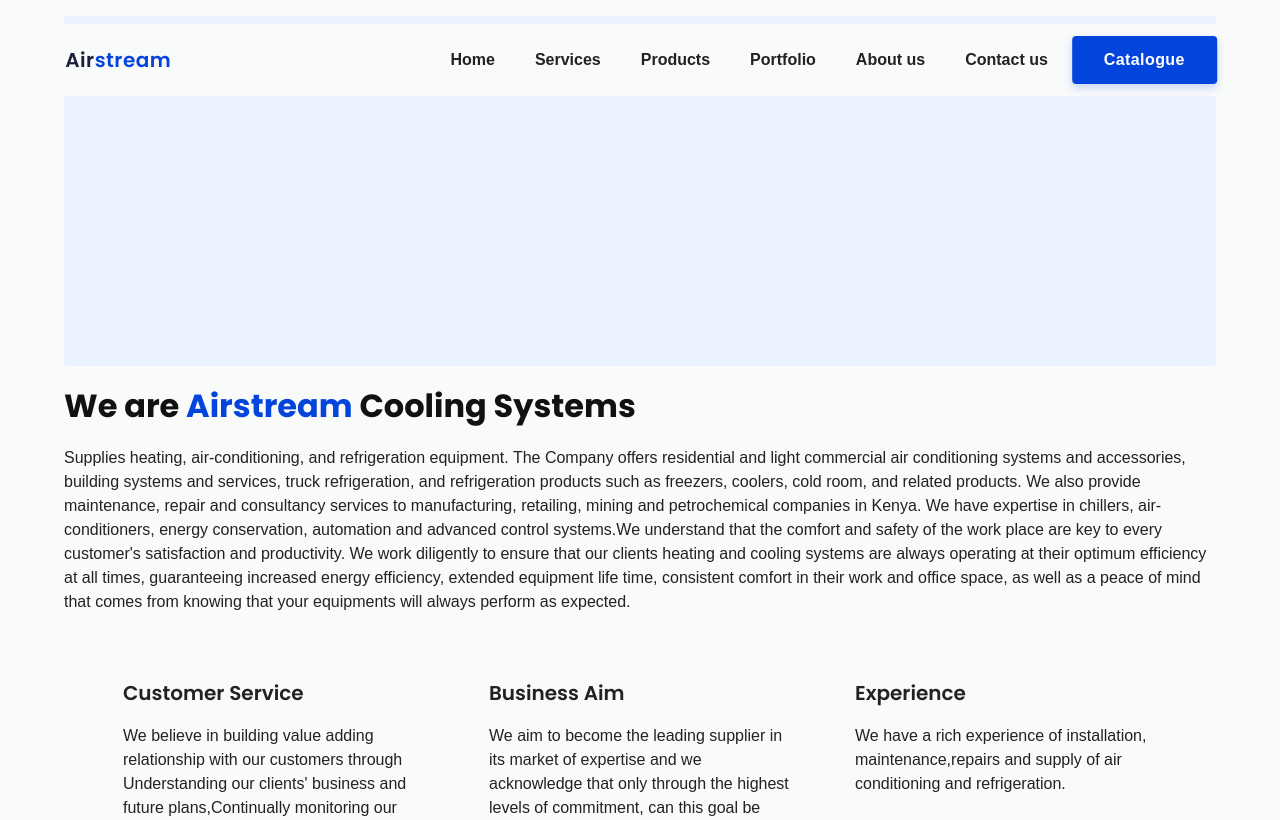
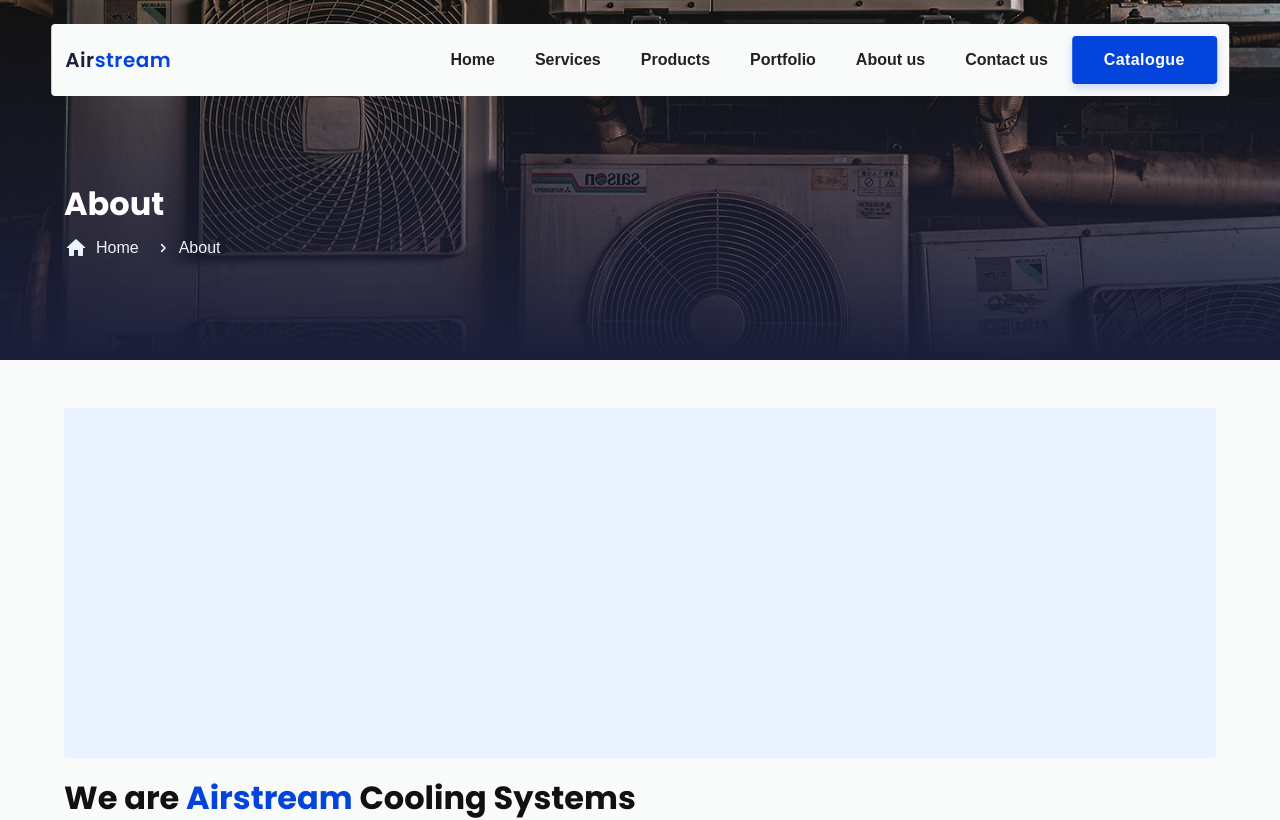
Before and after one commit to alphy1027/air-stream, a Next.js app: page /about in a window 1280 px wide. Shown: the top 820 px of the page. Built offline with nearby package versions, Linux system fonts and the light colour scheme; no server answers; a web font is replaced by a local one.

Commit message:
created the pages head section

```diff
--- a/src/app/home/sections/HeroSection.tsx
+++ b/src/app/home/sections/HeroSection.tsx
@@ -8,7 +8,7 @@
 export default function HeroSection() {
   return (
     <section className="">
-      <div className="relative min-h-[96vh] md:min-h-[80vh] lg:min-h-[90vh] bg-secondary -z-30 flex flex-col justify-center">
+      <div className="relative min-h-[70vh] md:min-h-[80vh] lg:min-h-[90vh] bg-secondary -z-30 flex flex-col justify-center">
         <Image
           src="/images/hero.png"
           alt="HVAC systems"
@@ -16,11 +16,11 @@
           priority
           className="object-cover object-center hero-img -z-10"
         />
-        <SectionContainer className="flex flex-col justify-center sm: translate-y-1/2">
+        <SectionContainer className="flex flex-col py-0 justify-center translate-y-1/4 sm:translate-y-1/2">
           <HeroContent />
         </SectionContainer>
       </div>
-      <div className="w-full h-24 bg-secondary flex justify-center items-center">
+      <div className="w-full p-1 bg-secondary flex justify-center items-center">
         <Button variant="transparent" rightIcon={<ArrowDown />} className="border-foreground-borders border" />
       </div>
       <BrandSection />
--- a/src/app/home/sections/TestimonialSection.tsx
+++ b/src/app/home/sections/TestimonialSection.tsx
@@ -10,8 +10,8 @@
       <SectionContainer className="flex flex-col items-center lg:flex-row lg:justify-around gap-brand-spacing lg:gap-0">
         <div className="flex flex-col self-start gap-y-brand-spacing-sm w-fit">
           <SectionTitle>
-            Our <span className="text-primary">Clients Speak</span>
-            <br /> for Us
+            Our <span className="text-primary">clients speak</span>
+            <br /> for us
           </SectionTitle>
           <QuoteIcon />
         </div>
--- a/src/app/layout.tsx
+++ b/src/app/layout.tsx
@@ -5,6 +5,7 @@
 import Footer from "@/components/footer/Footer";
 import Header from "@/components/header/Header";
 import CallToAction from "@/components/section/CallToAction";
+import AppMainHead from "@/components/section/AppMainHead";
 
 const afacad = Afacad({
   variable: "--font-afacad",
@@ -61,6 +62,7 @@
   return (
     <html lang="en" className={`${afacad.variable} ${poppins.variable} antialiased `}>
       <body className="flex relative flex-col font-primary gap-y-brand-spacing-lg">
+        <AppMainHead />
         <Header />
         <main className="flex-1 flex flex-col pb-brand-spacing gap-y-brand-spacing">
           <>{children}</>
--- a/src/app/page.tsx
+++ b/src/app/page.tsx
@@ -6,10 +6,9 @@
 import TestimonialSection from "./home/sections/TestimonialSection";
 import ProductsSection from "./home/sections/ProductsSection";
 import AboutSection from "./home/sections/AboutSection";
-import HeroSection from "./home/sections/HeroSection";
 
 export const metadata: Metadata = {
-  title: "Airstream HVAC & Refrigeration Solutions in Kenya | Installation, Repair, Maintenance & Spare Parts",
+  title: "Airstream Cooling Systems | HVAC & Refrigeration Solutions in Kenya",
   description:
     "Airstream provides expert air conditioning, refrigeration, and ventilation services in Kenya. We specialize in installation, repair, maintenance, and supply of genuine spare parts, delivering reliable HVAC solutions for homes, offices, and commercial spaces.",
   alternates: {
@@ -26,7 +25,6 @@
 export default function Home() {
   return (
     <div className="flex flex-col gap-y-brand-page-spacing">
-      <HeroSection />
       <AboutSection />
       <ServicesSection />
       <ProductsSection />
--- a/src/components/header/Header.tsx
+++ b/src/components/header/Header.tsx
@@ -6,7 +6,7 @@
 
 const Header = () => {
   return (
-    <header className="p-3 flex justify-between items-center w-[96%] md:w-[92%] max-w-[1400px] absolute top-brand-spacing left-1/2 -translate-x-1/2 bg-background rounded-brand-radius">
+    <header className="p-3 flex justify-between items-center w-[96%] md:w-[92%] max-w-[1400px] z-50 absolute top-brand-spacing left-1/2 -translate-x-1/2 bg-background rounded-brand-radius">
       <Badge className="" />
 
       <div className="flex items-center gap-2">
--- /dev/null
+++ b/src/components/section/AppMainHead.tsx
@@ -0,0 +1,9 @@
+"use client";
+import HeroSection from "@/app/home/sections/HeroSection";
+import { usePathname } from "next/navigation";
+import PageHead from "./PageHead";
+
+export default function AppMainHead() {
+  const location = usePathname();
+  return <>{location === "/" ? <HeroSection /> : <PageHead />}</>;
+}
--- /dev/null
+++ b/src/components/section/LocationDetails.tsx
@@ -0,0 +1,40 @@
+"use client";
+import { usePathname } from "next/navigation";
+import SectionTitle from "../UI-primitives/text/SectionTitle";
+import HomeIcon from "./icons/HomeIcon";
+import Link from "next/link";
+import RightBracket from "./icons/RightBracket";
+
+export default function LocationDetails() {
+  const location = usePathname();
+  const currentLocation = location.split("/").at(-1);
+  let currentLink = "";
+  console.log("locations", location);
+  const crumbs = location
+    .split("/")
+    .filter((crumb) => crumb !== "")
+    .map((crumb) => {
+      currentLink += `/${crumb}`;
+
+      return (
+        <div key={crumb} className="flex items-center gap-brand-spacing-xs">
+          <RightBracket />{" "}
+          <Link href={currentLink} className="font-medium text-body-base capitalize text-neutral">
+            {crumb}
+          </Link>
+        </div>
+      );
+    });
+  return (
+    <div className="flex flex-col gap-brand-spacing-xs">
+      <SectionTitle className="text-brand-white capitalize">{currentLocation}</SectionTitle>
+      <nav className="flex items-center gap-brand-spacing-sm">
+        <Link href="/" className="font-medium flex items-center gap-brand-spacing-xs text-body-base text-neutral">
+          <HomeIcon />
+          <span className="">Home</span>
+        </Link>
+        {crumbs}
+      </nav>
+    </div>
+  );
+}
--- /dev/null
+++ b/src/components/section/PageHead.tsx
@@ -0,0 +1,21 @@
+import React from "react";
+import LocationDetails from "./LocationDetails";
+import SectionContainer from "./SectionContainer";
+import Image from "next/image";
+
+export default function PageHead() {
+  return (
+    <div className="relative min-h-[40vh] md:min-h-[45vh] lg:min-h-[45vh] bg-secondary -z-30 flex flex-col justify-center">
+      <Image
+        src="/images/hero.png"
+        alt="HVAC systems"
+        fill
+        priority
+        className="object-cover object-center hero-img -z-10"
+      />
+      <SectionContainer className="flex flex-col py-0 justify-center translate-y-1/2 ">
+        <LocationDetails />
+      </SectionContainer>
+    </div>
+  );
+}
--- /dev/null
+++ b/src/components/section/icons/HomeIcon.tsx
@@ -0,0 +1,10 @@
+export default function HomeIcon() {
+  return (
+    <svg width="24" height="24" viewBox="0 0 24 24" fill="none" xmlns="http://www.w3.org/2000/svg">
+      <path
+        d="M9.99961 18.9987V13.9987H13.9996V18.9987C13.9996 19.5487 14.4496 19.9988 14.9996 19.9988H17.9996C18.5496 19.9988 18.9996 19.5487 18.9996 18.9987V11.9987H20.6996C21.1596 11.9987 21.3796 11.4288 21.0296 11.1288L12.6696 3.59875C12.2896 3.25875 11.7096 3.25875 11.3296 3.59875L2.96961 11.1288C2.62961 11.4288 2.83961 11.9987 3.29961 11.9987H4.99961V18.9987C4.99961 19.5487 5.44961 19.9988 5.99961 19.9988H8.99961C9.54961 19.9988 9.99961 19.5487 9.99961 18.9987Z"
+        fill="#EBF2FF"
+      />
+    </svg>
+  );
+}
--- /dev/null
+++ b/src/components/section/icons/RightBracket.tsx
@@ -0,0 +1,13 @@
+export default function RightBracket() {
+  return (
+    <svg width="16" height="16" viewBox="0 0 24 24" fill="none" xmlns="http://www.w3.org/2000/svg">
+      <path
+        d="M10 17L15 12L10 7"
+        className="stroke-neutral"
+        strokeWidth="2.5"
+        strokeLinecap="round"
+        strokeLinejoin="round"
+      />
+    </svg>
+  );
+}
```
